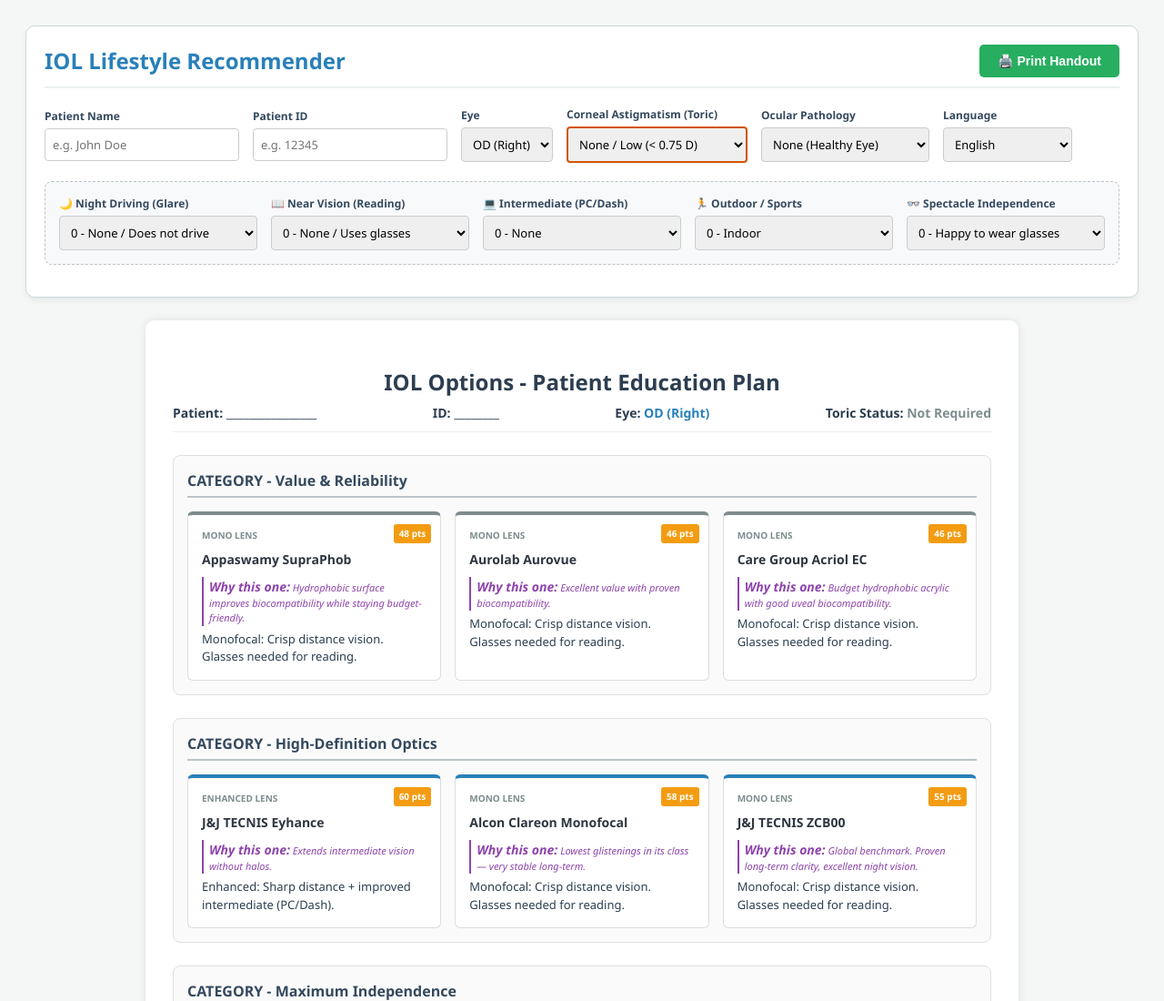
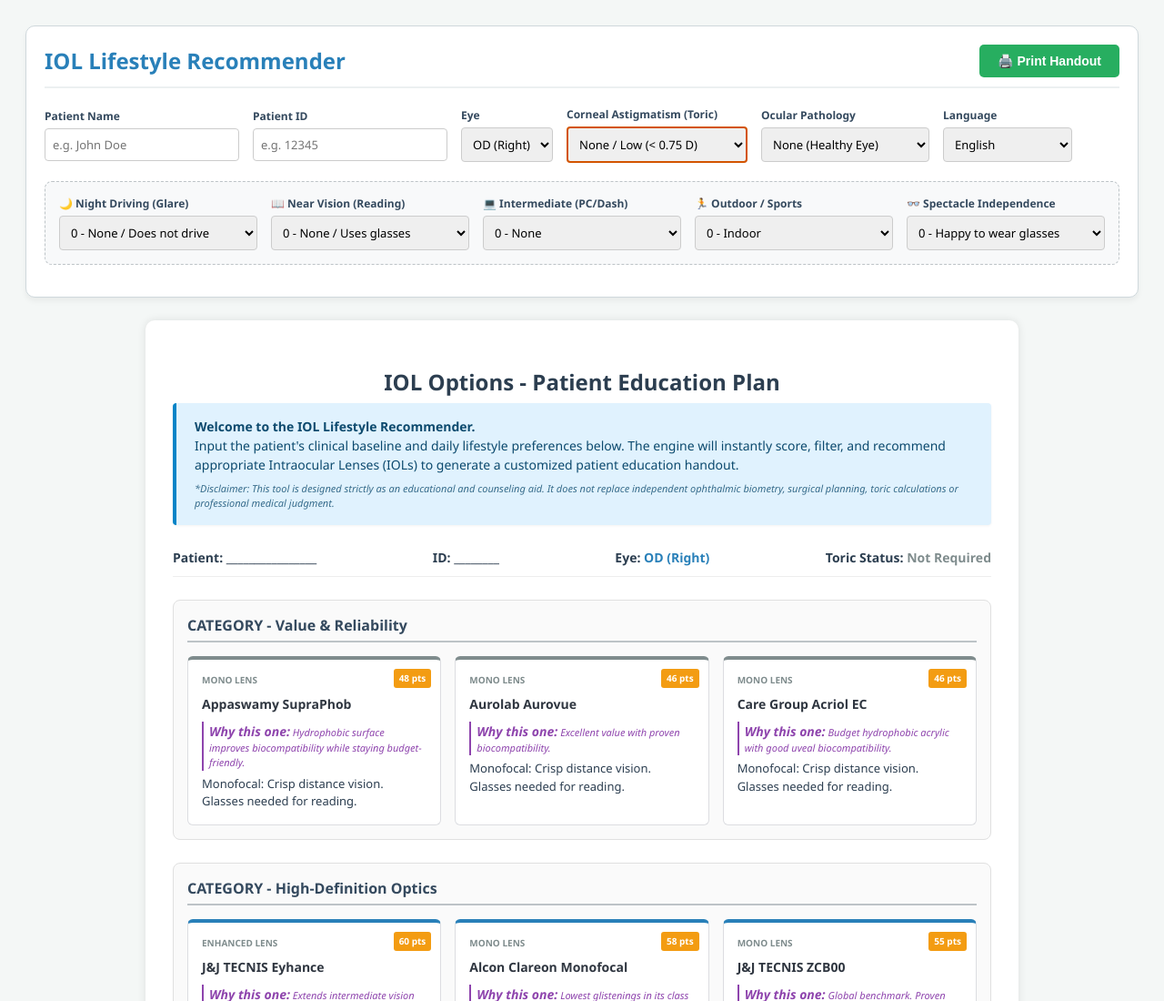
Before and after one commit to ratankalita-lgtm/IOL-selection, a plain HTML site: page index.html in a window 1280 px wide. Shown: the top 1100 px of the page at 91% size. Drawn offline with Linux system fonts and the light colour scheme.

Commit message:
Add files via upload

```diff
--- a/index.html
+++ b/index.html
@@ -147,7 +147,14 @@
 
 <div id="handout">
     <h2 style="text-align: center; margin-bottom: 5px; color: #2c3e50;">IOL Options - Patient Education Plan</h2>
-
+    <!-- INTRO & DISCLAIMER BANNER -->
+    <div style="background: #e0f2fe; border-left: 4px solid #0284c7; padding: 15px 20px; margin-bottom: 25px; border-radius: 4px; font-size: 14px; color: #0c4a6e; line-height: 1.5; box-shadow: 0 1px 3px rgba(0,0,0,0.05);">
+        <strong>Welcome to the IOL Lifestyle Recommender.</strong><br>
+        Input the patient's clinical baseline and daily lifestyle preferences below. The engine will instantly score, filter, and recommend appropriate Intraocular Lenses (IOLs) to generate a customized patient education handout.
+        <div style="margin-top: 8px; font-size: 11px; opacity: 0.8; font-style: italic;">
+            *Disclaimer: This tool is designed strictly as an educational and counseling aid. It does not replace independent ophthalmic biometry, surgical planning, toric calculations or professional medical judgment.
+        </div>
+    </div>
     <div style="display: flex; justify-content: space-between; border-bottom: 1px solid #eee; padding-bottom: 10px; margin-bottom: 20px; font-size: 14px;">
         <span><b>Patient:</b> <span id="dispName">________________</span></span>
         <span><b>ID:</b> <span id="dispId">________</span></span>
```
